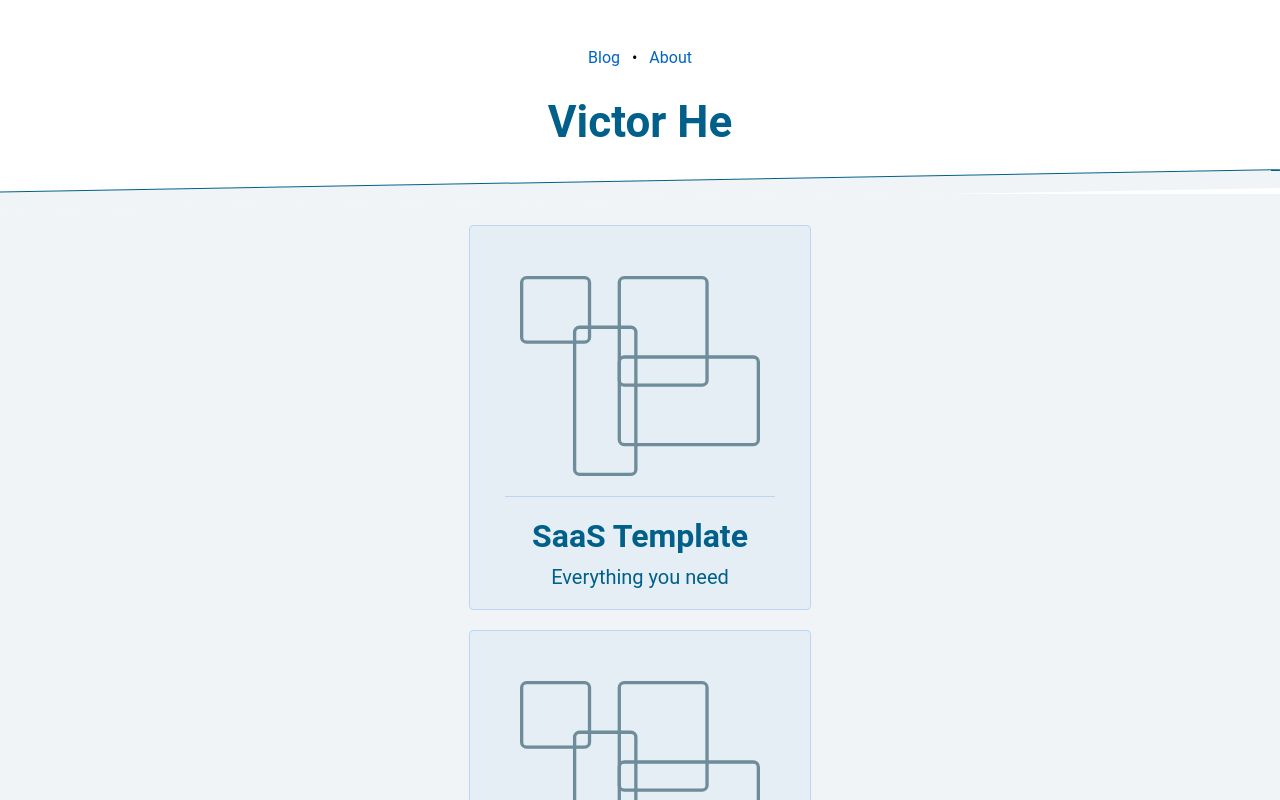
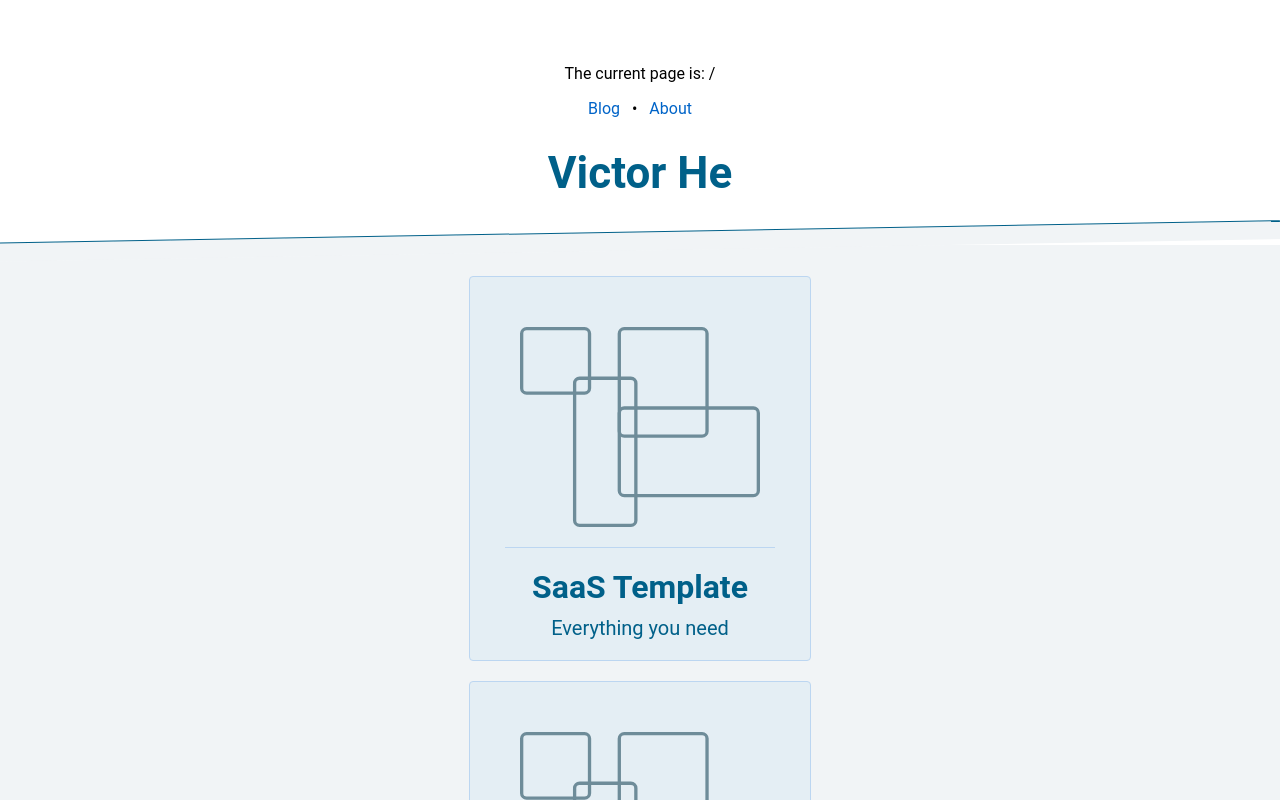
Before and after one commit to Vicorhe/portfolio-site, a Svelte app: page / in a window 1280 px wide. Shown: the top 800 px of the page. Built offline with nearby package versions, Linux system fonts and the light colour scheme.

Commit message:
includes basic routing

```diff
--- a/package.json
+++ b/package.json
@@ -18,6 +18,7 @@
     "svelte-preprocess": "^3.7.4"
   },
   "dependencies": {
-    "sirv-cli": "^0.4.4"
+    "sirv-cli": "^0.4.4",
+    "svelte-spa-router": "^2.1.0"
   }
 }
--- a/src/App.svelte
+++ b/src/App.svelte
@@ -1,85 +1,11 @@
 <script>
-  import Entry from "./components/Entry.svelte";
-  import MailingList from "./components/MailingList.svelte";
-  import Footer from "./components/Footer.svelte";
-  let name = "Victor He";
+  import Router from "svelte-spa-router";
+  import routes from "./routes.js";
+  import Header from "./components/Header.svelte";
 </script>
 
-<style type="text/scss">
-  $primary: #006089;
-  $background: #f1f4f6;
-  main {
-    .page-hero {
-      padding: 3rem 0 1rem;
-      text-align: center;
-      background-color: white;
-      #nav {
-        span {
-          display: inline-block;
-          padding: 0 4px;
-          a {
-            text-decoration: none;
-          }
-        }
-      }
-      h1 {
-        color: $primary;
-        font-size: 2.75rem;
-        font-weight: 700;
-        font-family: Roboto, sans-serif;
-      }
-    }
-    .divider {
-      position: relative;
-      top: -12px;
-      margin-left: -15%;
-      margin-bottom: 30px;
-      border-top: 1px solid $primary;
-      box-shadow: 41px 9px 0 9px $background;
-      -webkit-transform: rotate(-1deg);
-      -ms-transform: rotate(-1deg);
-      transform: rotate(-1deg);
-    }
-    .page-content {
-      .entries {
-        margin-bottom: 30px;
-        display: flex;
-        flex-direction: column;
-        align-items: center;
-      }
-    }
-  }
+<div>
+  <Header />
+  <div><Router {routes} /></div>
 
-  @media (min-width: 640px) {
-    main {
-      max-width: none;
-    }
-  }
-</style>
-
-<main>
-  <div class="page-hero">
-    <div id="nav">
-      <span>
-        <a href="#blog">Blog</a>
-      </span>
-      <span>•</span>
-      <span>
-        <a href="#about">About</a>
-      </span>
-    </div>
-    <h1>{name}</h1>
-  </div>
-  <div class="divider" />
-  <div class="page-content">
-    <div class="entries">
-      <Entry />
-      <Entry />
-      <Entry />
-      <Entry />
-    </div>
-
-  </div>
-  <MailingList />
-  <Footer />
-</main>
+</div>
--- /dev/null
+++ b/src/components/Header.svelte
@@ -0,0 +1,36 @@
+<script>
+  import Nav from "./Nav.svelte";
+</script>
+
+<style type="text/scss">
+  $primary: #006089;
+  $background: #f1f4f6;
+  .page-hero {
+    padding: 3rem 0 1rem;
+    text-align: center;
+    background-color: white;
+    h1 {
+      color: $primary;
+      font-size: 2.75rem;
+      font-weight: 700;
+      font-family: Roboto, sans-serif;
+    }
+  }
+  .divider {
+    position: relative;
+    top: -12px;
+    margin-left: -15%;
+    margin-bottom: 30px;
+    border-top: 1px solid $primary;
+    box-shadow: 41px 9px 0 9px $background;
+    -webkit-transform: rotate(-1deg);
+    -ms-transform: rotate(-1deg);
+    transform: rotate(-1deg);
+  }
+</style>
+
+<div class="page-hero">
+  <Nav />
+  <h1>Victor He</h1>
+</div>
+<div class="divider" />
--- /dev/null
+++ b/src/components/Nav.svelte
@@ -0,0 +1,27 @@
+<script>
+  import { link, location } from "svelte-spa-router";
+</script>
+
+<style type="text/scss">
+  #nav {
+    span {
+      display: inline-block;
+      padding: 0 4px;
+      a {
+        text-decoration: none;
+      }
+    }
+  }
+</style>
+
+<div id="nav">
+  <p>The current page is: {$location}</p>
+
+  <span>
+    <a href="/blog" use:link>Blog</a>
+  </span>
+  <span>•</span>
+  <span>
+    <a href="/about" use:link>About</a>
+  </span>
+</div>
--- /dev/null
+++ b/src/pages/Projects.svelte
@@ -0,0 +1,38 @@
+<script>
+  import Entry from "../components/Entry.svelte";
+  import MailingList from "../components/MailingList.svelte";
+  import Footer from "../components/Footer.svelte";
+</script>
+
+<style type="text/scss">
+  main {
+    .page-content {
+      .entries {
+        margin-bottom: 30px;
+        display: flex;
+        flex-direction: column;
+        align-items: center;
+      }
+    }
+  }
+
+  @media (min-width: 640px) {
+    main {
+      max-width: none;
+    }
+  }
+</style>
+
+<main>
+  <div class="page-content">
+    <div class="entries">
+      <Entry />
+      <Entry />
+      <Entry />
+      <Entry />
+    </div>
+
+  </div>
+  <MailingList />
+  <Footer />
+</main>
--- /dev/null
+++ b/src/routes.js
@@ -0,0 +1,13 @@
+import Projects from "./pages/Projects.svelte";
+import About from "./pages/About.svelte";
+import Blog from "./pages/Blog.svelte";
+import Post from "./pages/Post.svelte";
+
+let routes = {
+  "/": Projects,
+  "/about": About,
+  "/blog": Blog,
+  "/post/:post_title": Post,
+};
+
+export default routes;
```
Also changed, not shown: src/pages/About.svelte (added), src/pages/Blog.svelte (added), src/pages/Post.svelte (added), 1 other file (tests, documents, lock files or other folders).
